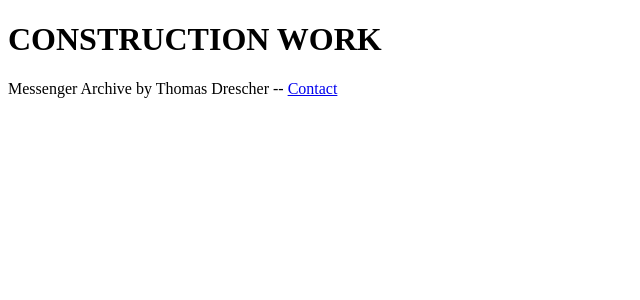
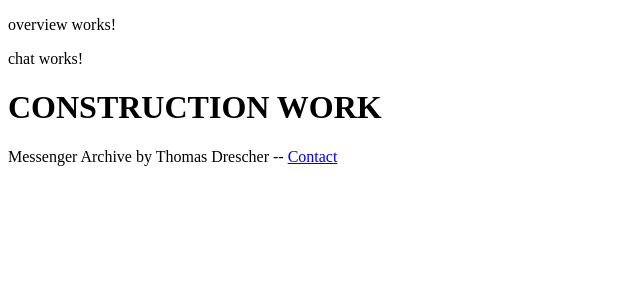
Before and after one commit to ThomasDre/MessengerArchive, an Angular app in the folder MessengerArchive/: page / in a window 1280 px wide. Shown: the top 300 px of the page, without its empty margins (0-640 px from the left). Built offline with nearby package versions, Linux system fonts and the light colour scheme.

Commit message:
Added main components
No implementation yet

```diff
--- a/MessengerArchive/src/app/app.module.ts
+++ b/MessengerArchive/src/app/app.module.ts
@@ -2,10 +2,14 @@
 import { NgModule } from '@angular/core';
 
 import { AppComponent } from './components/root/app.component';
+import { ChatComponent } from './components/chat/chat.component';
+import { OverviewComponent } from './components/overview/overview.component';
 
 @NgModule({
   declarations: [
-    AppComponent
+    AppComponent,
+    ChatComponent,
+    OverviewComponent
   ],
   imports: [
     BrowserModule
--- /dev/null
+++ b/MessengerArchive/src/app/components/chat/chat.component.html
@@ -0,0 +1,3 @@
+<p>
+  chat works!
+</p>
--- /dev/null
+++ b/MessengerArchive/src/app/components/chat/chat.component.ts
@@ -0,0 +1,15 @@
+import { Component, OnInit } from '@angular/core';
+
+@Component({
+  selector: 'app-chat',
+  templateUrl: './chat.component.html',
+  styleUrls: ['./chat.component.css']
+})
+export class ChatComponent implements OnInit {
+
+  constructor() { }
+
+  ngOnInit() {
+  }
+
+}
--- /dev/null
+++ b/MessengerArchive/src/app/components/overview/overview.component.html
@@ -0,0 +1,3 @@
+<p>
+  overview works!
+</p>
--- /dev/null
+++ b/MessengerArchive/src/app/components/overview/overview.component.ts
@@ -0,0 +1,15 @@
+import { Component, OnInit } from '@angular/core';
+
+@Component({
+  selector: 'app-overview',
+  templateUrl: './overview.component.html',
+  styleUrls: ['./overview.component.css']
+})
+export class OverviewComponent implements OnInit {
+
+  constructor() { }
+
+  ngOnInit() {
+  }
+
+}
--- a/MessengerArchive/src/app/components/root/app.component.html
+++ b/MessengerArchive/src/app/components/root/app.component.html
@@ -1,10 +1,9 @@
 <!-- Root of app UI -->
 
 <main id="main-container">
-    <!-- UNDER DEV
+    <!-- UNDER DEV -->
     <app-overview id="overview-container"></app-overview>
     <app-chat id="chat-container"></app-chat>
-    -->
     <h1>CONSTRUCTION WORK</h1>
 </main>
 
```
Also changed, not shown: MessengerArchive/src/app/components/chat/chat.component.css (added), MessengerArchive/src/app/components/overview/overview.component.css (added), 2 other files (tests, documents, lock files or other folders).
